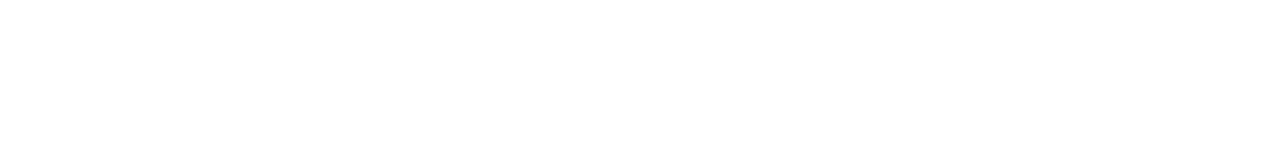
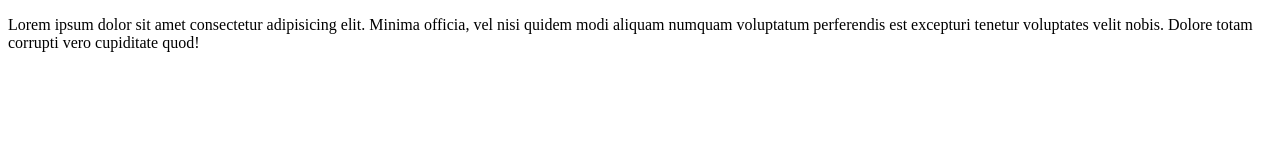
Before and after one commit to Squizu/test_git, a plain HTML site: page index.html in a window 1280 px wide. Drawn offline with Linux system fonts and the light colour scheme.

Commit message:
div ajouté

```diff
--- a/index.html
+++ b/index.html
@@ -6,6 +6,8 @@
     <title>Document</title>
 </head>
 <body>
-
+    <div>
+        <p>Lorem ipsum dolor sit amet consectetur adipisicing elit. Minima officia, vel nisi quidem modi aliquam numquam voluptatum perferendis est excepturi tenetur voluptates velit nobis. Dolore totam corrupti vero cupiditate quod!</p>
+    </div>
 </body>
 </html>
```
